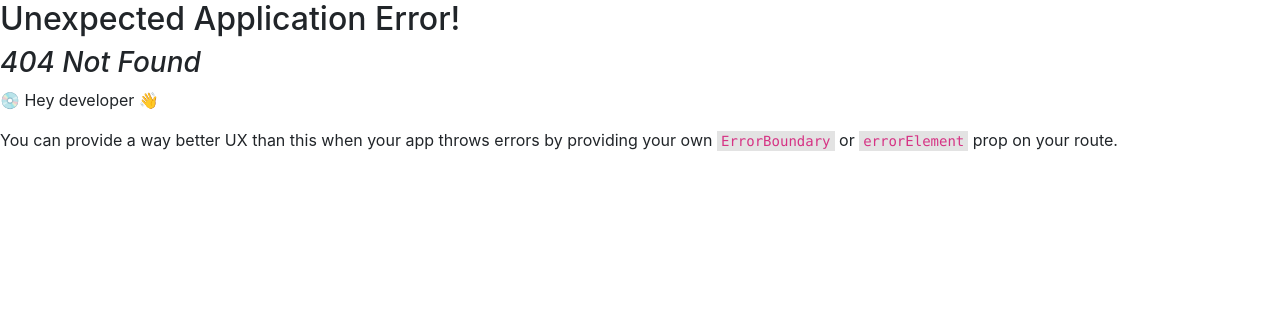
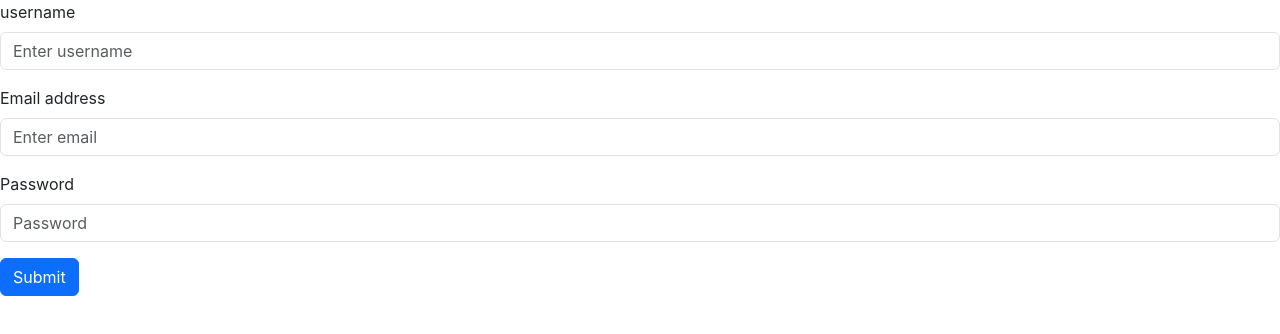
Before and after one commit to LordFeexz/memberId-client, a React (Create React App) app in the folder clients/: page /register in a window 1280 px wide. Before the commit this address had no page. Shown: the top 334 px of the page. Built offline with nearby package versions, Linux system fonts and the light colour scheme.

Commit message:
register page

```diff
--- a/clients/src/function/user.js
+++ b/clients/src/function/user.js
@@ -17,3 +17,17 @@ export const login = (payload) => async (dispatch) => {
     return err;
   }
 };
+
+export const register = (payload) => async (dispatch) => {
+  try {
+    const { data } = await axios({
+      method: "post",
+      url: `${url}/auth/register`,
+      data: payload,
+    });
+
+    return data;
+  } catch (err) {
+    return err;
+  }
+};
--- a/clients/src/routes/router.js
+++ b/clients/src/routes/router.js
@@ -1,8 +1,13 @@
 import { createBrowserRouter } from "react-router-dom";
 import Login from "../views/login";
+import Register from "../views/register";
 export const router = createBrowserRouter([
   {
     path: "/login",
     element: <Login />,
   },
+  {
+    path: "/register",
+    element: <Register />,
+  },
 ]);
--- /dev/null
+++ b/clients/src/views/register.js
@@ -0,0 +1,81 @@
+import { useState } from "react";
+import { Form, Button } from "react-bootstrap";
+import { useDispatch } from "react-redux";
+import { useNavigate } from "react-router-dom";
+import Loading from "../components/loading";
+import { register } from "../function/user";
+
+export default function Register() {
+  const [input, setInput] = useState({
+    username: "",
+    email: "",
+    password: "",
+  });
+
+  const [loading, setLoading] = useState(false);
+  const dispatch = useDispatch();
+  const navigate = useNavigate();
+
+  const onChangeHandler = (e) => {
+    const { name, value } = e.target;
+    setInput({
+      ...input,
+      [name]: value,
+    });
+  };
+
+  const submit = (e) => {
+    e.preventDefault();
+    setLoading(true);
+    dispatch(register(input))
+      .then(() => navigate("/login"))
+      .catch((err) => console.log(err))
+      .finally(() => setLoading(false));
+  };
+
+  if (loading) {
+    return <Loading />;
+  }
+
+  return (
+    <section>
+      <Form onSubmit={submit}>
+        <Form.Group className="mb-3" controlId="formBasicUsername">
+          <Form.Label>username</Form.Label>
+          <Form.Control
+            type="username"
+            placeholder="Enter username"
+            value={input.username}
+            name="username"
+            onChange={onChangeHandler}
+          />
+        </Form.Group>
+
+        <Form.Group className="mb-3" controlId="formBasicEmail">
+          <Form.Label>Email address</Form.Label>
+          <Form.Control
+            type="email"
+            placeholder="Enter email"
+            value={input.email}
+            name="email"
+            onChange={onChangeHandler}
+          />
+        </Form.Group>
+
+        <Form.Group className="mb-3" controlId="formBasicPassword">
+          <Form.Label>Password</Form.Label>
+          <Form.Control
+            type="password"
+            placeholder="Password"
+            value={input.password}
+            name="password"
+            onChange={onChangeHandler}
+          />
+        </Form.Group>
+        <Button variant="primary" type="submit">
+          Submit
+        </Button>
+      </Form>
+    </section>
+  );
+}
```
